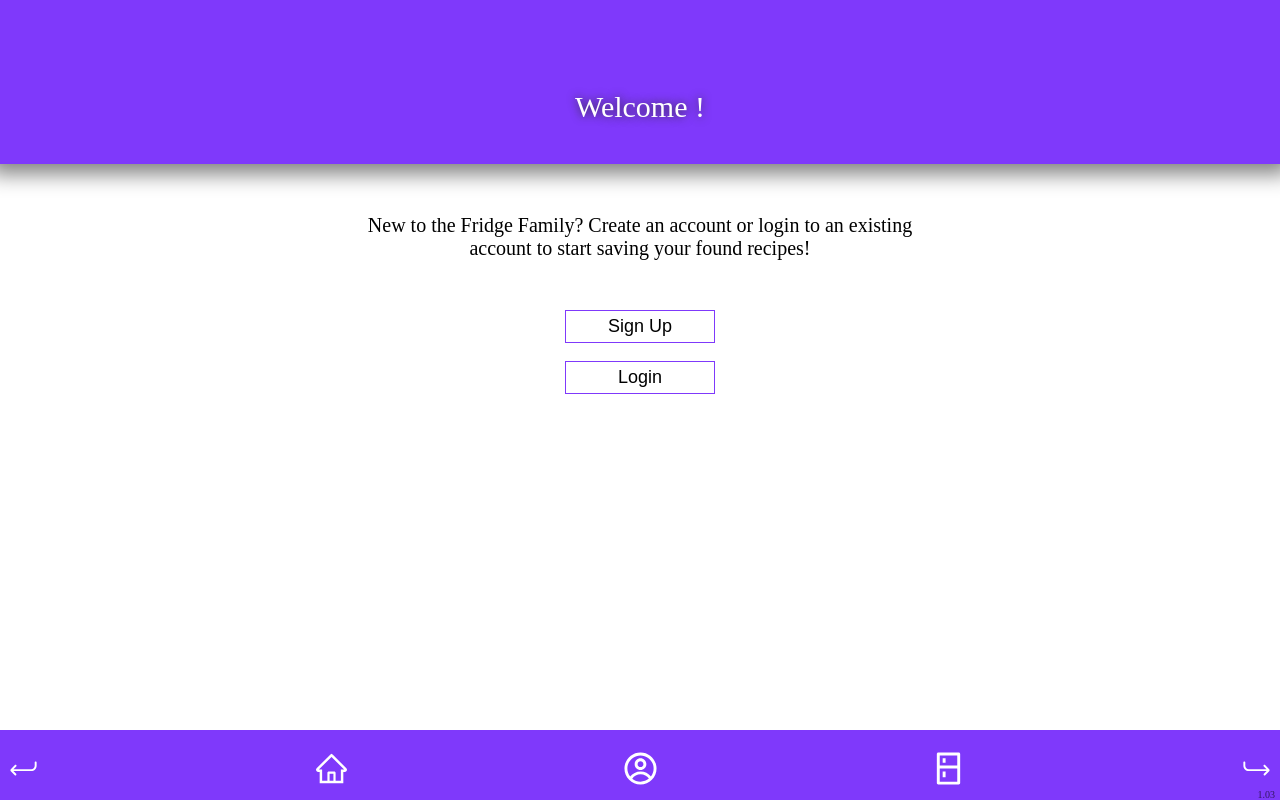
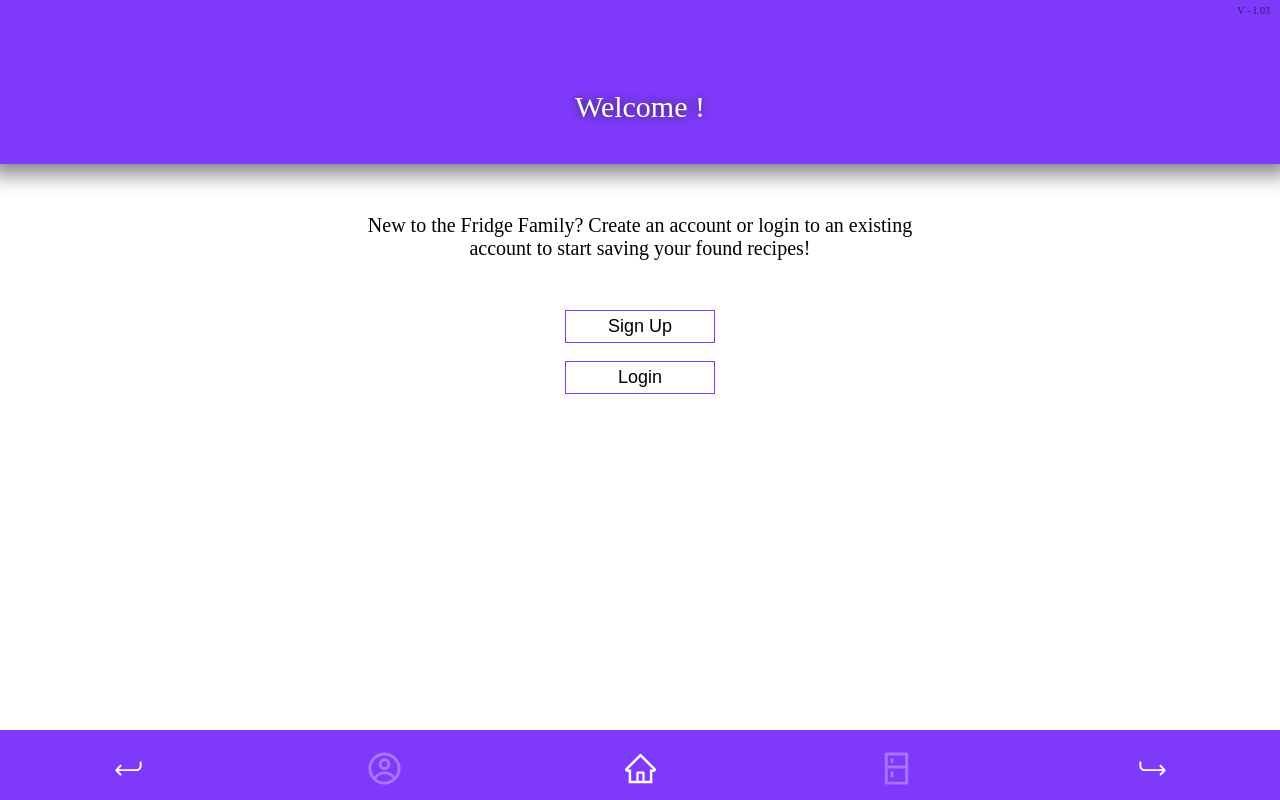
Before and after one commit to NicolasBeaulieuGagnon/Fridge-App, a React (Create React App) app in the folder client/: page / in a window 1280 px wide. Built offline with nearby package versions, Linux system fonts and the light colour scheme; a web font is replaced by a local one.

Commit message:
small changes to footer

```diff
--- a/client/src/App.js
+++ b/client/src/App.js
@@ -15,7 +15,7 @@ import Homepage from "./pages/Homepage";
 const App = () => {
   return (
     <>
-      <Version>{changeLogs[changeLogs.length - 1].version}</Version>
+      <Version> V - {changeLogs[changeLogs.length - 1].version}</Version>
       <GlobalStyle />
       <Router>
         <Switch>
@@ -48,9 +48,9 @@ const Version = styled.div`
   position: absolute;
   opacity: 0.6;
   font-size: 10px;
-  bottom: 0;
+  top: 5px;
   padding-right: 5px;
-  right: 0;
+  right: 5px;
   z-index: 20000;
 `;
 
--- a/client/src/pages/Footer.js
+++ b/client/src/pages/Footer.js
@@ -1,4 +1,4 @@
-import React from "react";
+import React, { useContext } from "react";
 import styled from "styled-components";
 import { useHistory } from "react-router-dom";
 
@@ -7,23 +7,32 @@ import { CgProfile } from "react-icons/cg";
 import { IoIosReturnLeft, IoIosReturnRight } from "react-icons/io";
 import { RiFridgeLine } from "react-icons/ri";
 import { AiOutlineHome } from "react-icons/ai";
+import { UserContext } from "../components/contexts/UserContext";
 
 const Footer = () => {
   const history = useHistory();
+  const { user } = useContext(UserContext);
 
   return (
     <Wrapper>
       <Button onClick={() => history.goBack()}>
         <IoIosReturnLeft />
       </Button>
+      <Button
+        grey={!user._id}
+        disabled={!user._id}
+        onClick={() => history.push("/profile")}
+      >
+        <CgProfile />
+      </Button>
       <Button onClick={() => history.push("/")}>
         <AiOutlineHome />
       </Button>
-      <Button onClick={() => history.push("/profile")}>
-        <CgProfile />
-      </Button>
-
-      <Button onClick={() => history.push("/fridge")}>
+      <Button
+        grey={!user._id}
+        disabled={!user._id}
+        onClick={() => history.push("/fridge")}
+      >
         <RiFridgeLine />
       </Button>
 
@@ -44,13 +53,15 @@ const Wrapper = styled.div`
   display: flex;
   flex-direction: row;
   flex-wrap: wrap;
-  justify-content: space-between;
+  justify-content: space-around;
 `;
 
 const Button = styled(NotStyledButton)`
+  cursor: ${({ grey }) => (grey ? `default` : `pointer`)};
   color: white;
   font-size: 35px;
   padding-top: 15px;
+  opacity: ${({ grey }) => (grey ? `0.3` : `1`)};
 `;
 
 export default Footer;
--- a/client/src/pages/Fridge.js
+++ b/client/src/pages/Fridge.js
@@ -179,10 +179,7 @@ const TitleWrapper = styled.div`
   background: var(--app-bg-color-theme);
   color: white;
   width: 100vw;
-  display: flex;
-  flex-direction: column;
-  justify-content: center;
-  align-items: center;
+  text-align: center;
   padding-top: 7%;
   padding-bottom: 40px;
   font-size: 30px;
--- a/client/src/pages/Homepage.js
+++ b/client/src/pages/Homepage.js
@@ -84,7 +84,7 @@ const Wrapper = styled.div`
   flex-direction: column;
   align-items: center;
   height: calc(100vh - 50px);
-  overflow: scroll;
+  overflow: auto;
 `;
 
 const Title = styled.div`
@@ -93,8 +93,7 @@ const Title = styled.div`
   width: 100vw;
   display: flex;
   flex-direction: column;
-  justify-content: center;
-  align-items: center;
+  text-align: center;
   padding-top: 7%;
   padding-bottom: 40px;
   font-size: 30px;
```
